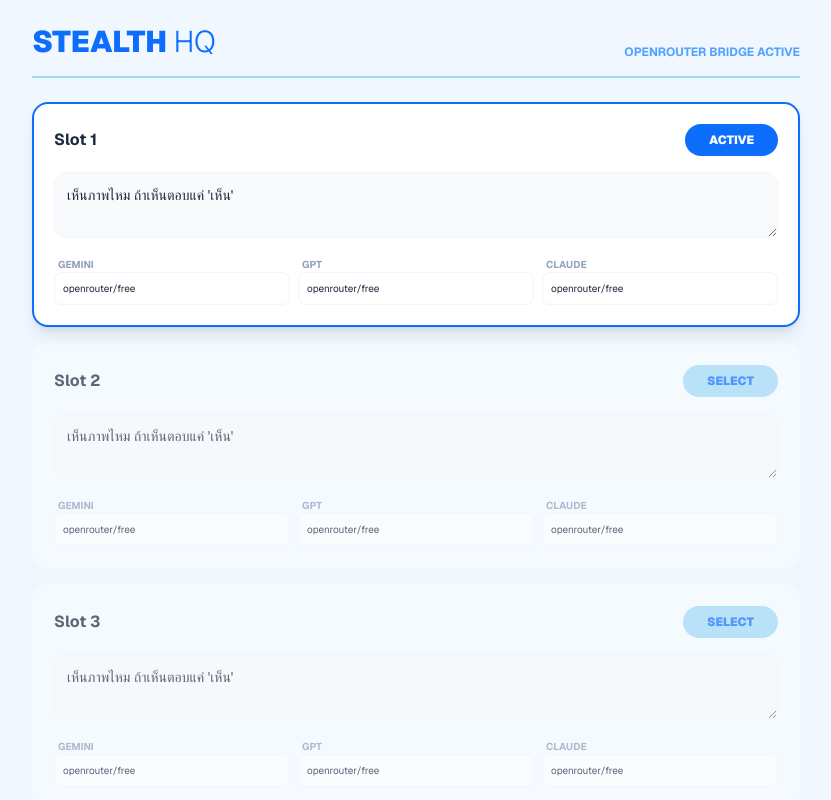
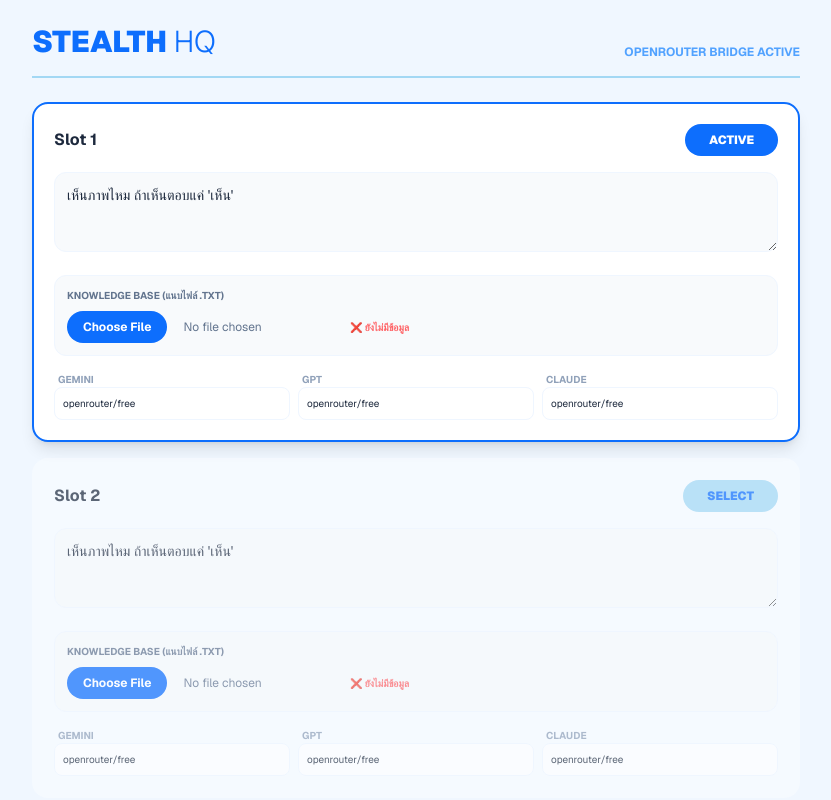
Before and after one commit to Bsikarn/iot-web-aiBridge, a Next.js app: page / in a window 1280 px wide. Shown: the top 800 px of the page, without its empty margins (224-1055 px from the left). Built offline with nearby package versions, Linux system fonts and the light colour scheme.

Commit message:
feat: add dashboard UI for prompt management and knowledge base file uploads

```diff
--- a/app/api/ask/route.ts
+++ b/app/api/ask/route.ts
@@ -20,14 +20,19 @@ export async function POST(req: Request) {
 
     if (!image) return new NextResponse("No image", { status: 400 });
 
-    // ดึงค่าจาก Slot ที่เลือกอยู่บนเว็บ
+    // ดึงค่าทั้งหมดจาก Slot ที่เลือกไว้หน้าเว็บ
     const config = presetsStore.data[presetsStore.activeSlot];
-    const targetModel = "openrouter/free";
 
-    console.log(`[API] FORCING OpenRouter Model: ${targetModel}`);
+    // ถอนวิชามาร! กลับมาใช้โมเดลของจริงที่ตั้งไว้ในเว็บ
+    const targetModel = config.models[provider];
 
     const imageBuffer = Buffer.from(await image.arrayBuffer());
     const base64Image = imageBuffer.toString("base64");
+
+    // รวม "บริบทจากไฟล์" เข้ากับ "คำสั่งหลัก"
+    const systemPrompt = `[KNOWLEDGE BASE]:\n${config.context}\n\n[INSTRUCTION]:\n${config.prompt}`;
+
+    console.log(`[API] AI: ${provider} | Model: ${targetModel} | Context Length: ${config.context.length}`);
 
     const response = await openrouter.chat.completions.create({
       model: targetModel,
@@ -35,7 +40,7 @@ export async function POST(req: Request) {
         {
           role: "user",
           content: [
-            { type: "text", text: `${config.context}\n\n${config.prompt}` },
+            { type: "text", text: systemPrompt },
             { type: "image_url", image_url: { url: `data:${image.type};base64,${base64Image}` } }
           ],
         },
--- a/app/page.tsx
+++ b/app/page.tsx
@@ -18,6 +18,21 @@ export default function Dashboard() {
     await fetch('/api/settings', { method: 'POST', body: JSON.stringify(newData) });
   };
 
+  const handleFileUpload = (index: number, e: React.ChangeEvent<HTMLInputElement>) => {
+    const file = e.target.files?.[0];
+    if (!file) return;
+
+    const reader = new FileReader();
+    reader.onload = (event) => {
+      const text = event.target?.result as string;
+      const d = [...state.data];
+      d[index].context = text; // เอาข้อความจากไฟล์ยัดใส่คลังความรู้
+      save({ ...state, data: d });
+      alert(`[Slot ${index + 1}] อัปโหลดคลังความรู้สำเร็จ! (${text.length} ตัวอักษร)`);
+    };
+    reader.readAsText(file); // ตอนนี้รองรับไฟล์ .txt ก่อน
+  };
+
   if (loading) return <div className="p-10 text-center font-mono text-[#0D6EFD]">INITIALIZING HQ...</div>;
 
   return (
@@ -34,7 +49,7 @@ export default function Dashboard() {
             <div key={slot.id} className={`p-5 rounded-2xl border-2 transition-all ${state.activeSlot === idx ? 'bg-white border-[#0D6EFD] shadow-lg' : 'bg-white/50 border-transparent opacity-70'}`}>
               <div className="flex justify-between items-center mb-4">
                 <input
-                  className="font-bold bg-transparent outline-none focus:border-b border-blue-300"
+                  className="font-bold bg-transparent outline-none focus:border-b border-blue-300 w-1/2"
                   value={slot.name}
                   onChange={e => {
                     const d = [...state.data]; d[idx].name = e.target.value;
@@ -49,9 +64,11 @@ export default function Dashboard() {
                 </button>
               </div>
 
-              <div className="space-y-3">
+              <div className="space-y-4">
+                {/* 1. ช่องใส่ Prompt หลัก */}
+                <div>
                   <textarea
-                  className="w-full p-3 bg-slate-50 border border-blue-50 rounded-xl text-sm outline-none focus:ring-2 ring-blue-100"
+                    className="w-full p-3 bg-slate-50 border border-blue-50 rounded-xl text-sm outline-none focus:ring-2 ring-blue-100 min-h-[80px]"
                     placeholder="System Prompt..."
                     value={slot.prompt}
                     onChange={e => {
@@ -59,7 +76,29 @@ export default function Dashboard() {
                       save({ ...state, data: d });
                     }}
                   />
+                </div>
 
+                {/* 2. พระเอกของเรา: ปุ่มอัปโหลดไฟล์ (ที่นายหาไม่เจอ ผมจับยัดมาให้ตรงนี้แล้ว!) */}
+                <div className="bg-slate-50 p-3 border border-blue-50 rounded-xl">
+                  <label className="text-[10px] font-bold text-slate-500 uppercase block mb-2">
+                    Knowledge Base (แนบไฟล์ .txt)
+                  </label>
+                  <div className="flex flex-col sm:flex-row sm:items-center gap-3">
+                    <input
+                      type="file"
+                      accept=".txt"
+                      onChange={(e) => handleFileUpload(idx, e)}
+                      className="text-xs text-slate-500 file:mr-4 file:py-2 file:px-4 file:rounded-full file:border-0 file:text-xs file:font-bold file:bg-[#0D6EFD] file:text-white hover:file:bg-blue-600 cursor-pointer w-full sm:w-auto"
+                    />
+                    <span className="text-[10px] font-bold">
+                      {slot.context && slot.context.length > 0
+                        ? <span className="text-green-500">✅ มีข้อมูลในสมองแล้ว ({slot.context.length} chars)</span>
+                        : <span className="text-red-400">❌ ยังไม่มีข้อมูล</span>}
+                    </span>
+                  </div>
+                </div>
+
+                {/* 3. ช่องเลือกโมเดล 3 ค่าย */}
                 <div className="grid grid-cols-3 gap-2">
                   {Object.keys(slot.models).map(provider => (
                     <div key={provider} className="flex flex-col">
@@ -75,12 +114,13 @@ export default function Dashboard() {
                     </div>
                   ))}
                 </div>
+
               </div>
             </div>
           ))}
         </div>
       </div>
-      <p className="text-center mt-10 text-[10px] text-slate-300">DASHBOARD V2.0 // KISS REFACTORED</p>
+      <p className="text-center mt-10 text-[10px] text-slate-300">DASHBOARD V2.0 // KNOWLEDGE BASE READY</p>
     </div>
   );
 }
```
Lines whose indentation alone changed are shown as unchanged.
